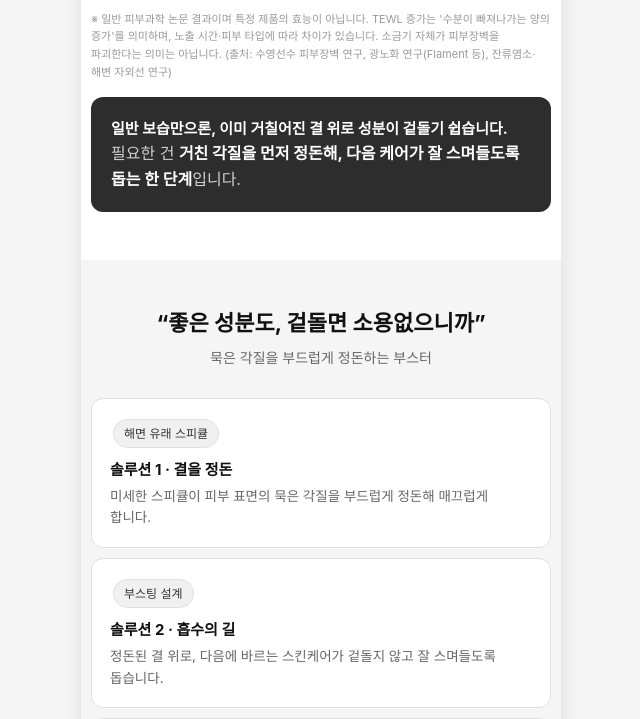
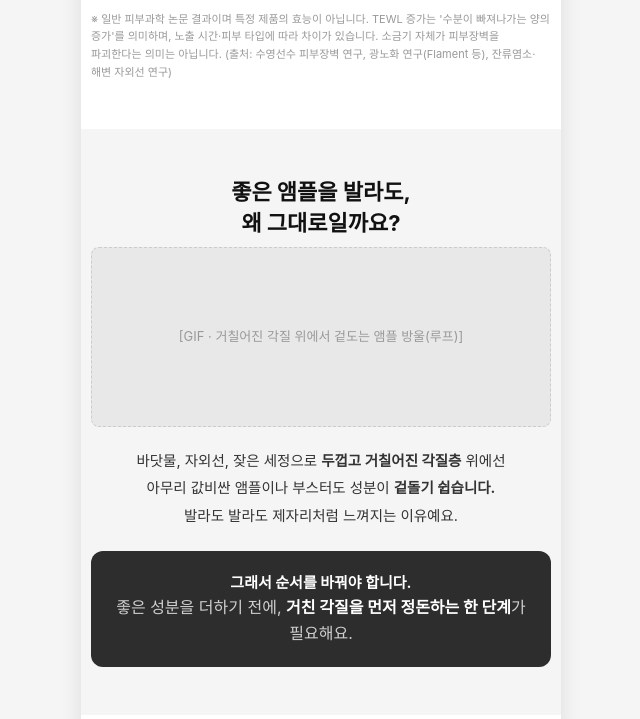
Before and after one commit to nofaildesignoffice/s2m-research, a plain HTML site: page wireframe.html in a window 1280 px wide. Shown: the part 4083-4802 px from the top of the page, without its empty margins (319-959 px from the left). Drawn offline with Linux system fonts and the light colour scheme.

Commit message:
원인 결론을 독립 섹션(기존 앰플·부스터가 겉도는 이유→순서를 바꿔야)으로 분리·확장

```diff
--- a/wireframe.html
+++ b/wireframe.html
@@ -227,7 +227,14 @@
     </div>
   </div>
   <p class="note">※ 일반 피부과학 논문 결과이며 특정 제품의 효능이 아닙니다. TEWL 증가는 '수분이 빠져나가는 양의 증가'를 의미하며, 노출 시간·피부 타입에 따라 차이가 있습니다. 소금기 자체가 피부장벽을 파괴한다는 의미는 아닙니다. (출처: 수영선수 피부장벽 연구, 광노화 연구(Flament 등), 잔류염소·해변 자외선 연구)</p>
-  <div class="dark" style="margin-top:16px"><p style="font-size:15px;font-weight:700;color:#fff">일반 보습만으론, 이미 거칠어진 결 위로 성분이 겉돌기 쉽습니다.</p><p>필요한 건 <strong style="color:#fff">거친 각질을 먼저 정돈해, 다음 케어가 잘 스며들도록 돕는 한 단계</strong>입니다.</p></div>
+</section>
+
+<!-- [5b] 기존 앰플·부스터가 겉도는 이유 -->
+<section>
+  <h2 class="section-title">좋은 앰플을 발라도,<br>왜 그대로일까요?</h2>
+  <div class="ph ph-wide" style="margin:8px 0 20px">[GIF · 거칠어진 각질 위에서 겉도는 앰플 방울(루프)]</div>
+  <p style="font-size:14.5px;color:var(--text-dark);text-align:center;line-height:1.9">바닷물, 자외선, 잦은 세정으로 <strong>두껍고 거칠어진 각질층</strong> 위에선<br>아무리 값비싼 앰플이나 부스터도 성분이 <strong>겉돌기 쉽습니다.</strong><br>발라도 발라도 제자리처럼 느껴지는 이유예요.</p>
+  <div class="dark" style="margin-top:22px;text-align:center"><p style="font-size:15px;font-weight:700;color:#fff">그래서 순서를 바꿔야 합니다.</p><p>좋은 성분을 더하기 전에, <strong style="color:#fff">거친 각질을 먼저 정돈하는 한 단계</strong>가 필요해요.</p></div>
 </section>
 
 <!-- [6] SOLUTION -->
```
